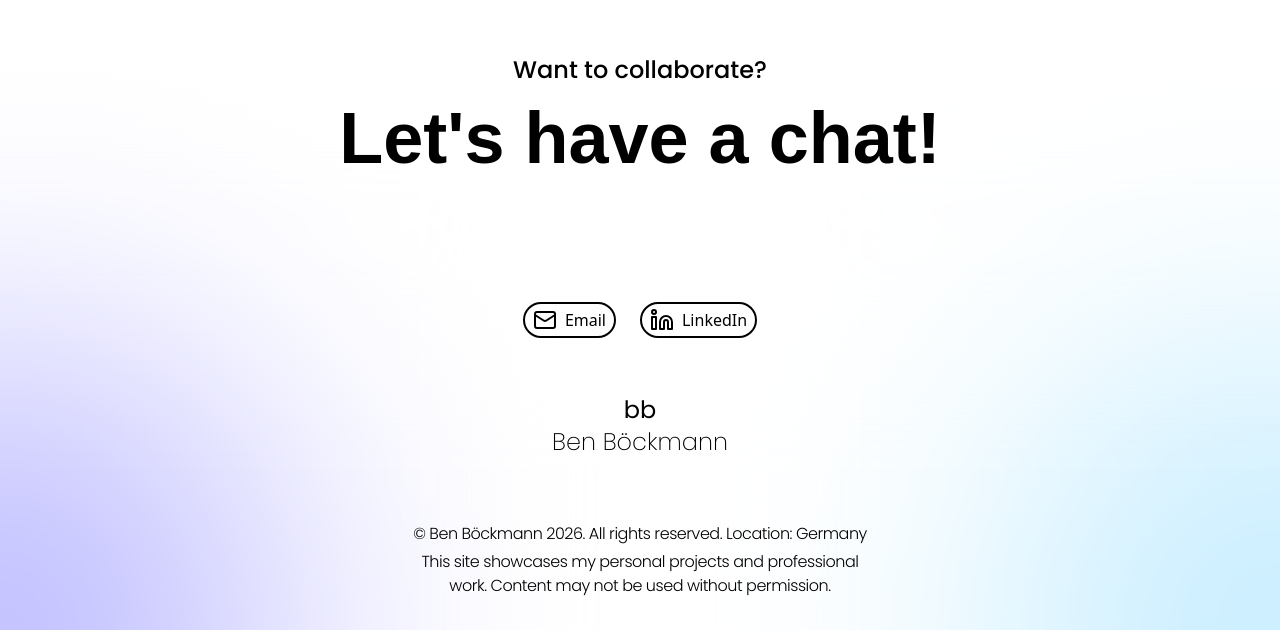
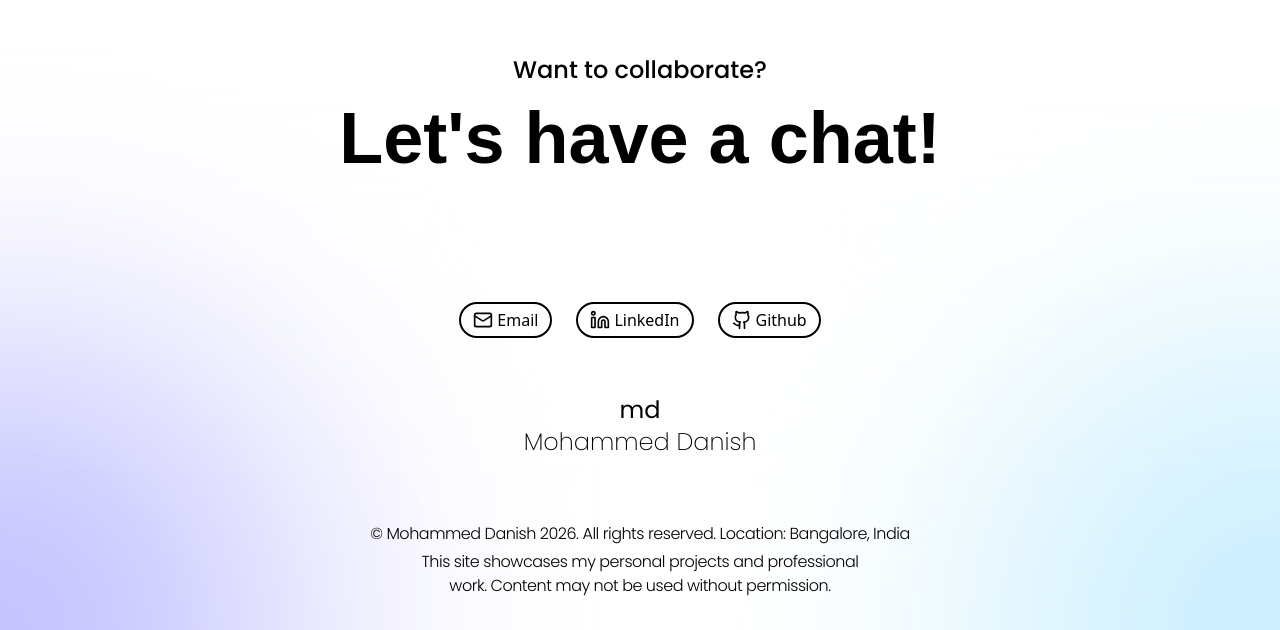
Before and after one commit to Danish027/danish, a Next.js app: page / in a window 1280 px wide. Shown: the part 3585-4215 px from the top of the page. Built offline with nearby package versions, Linux system fonts and the light colour scheme; a web font is replaced by a local one.

Commit message:
add linkedIn

```diff
--- a/src/app/components/contact/index.tsx
+++ b/src/app/components/contact/index.tsx
@@ -1,5 +1,10 @@
-import { MotionValue, motion, useAnimationControls, Variants } from "motion/react";
-import { Linkedin, Mail } from "lucide-react";
+import {
+  MotionValue,
+  motion,
+  useAnimationControls,
+  Variants,
+} from "motion/react";
+import { Github, Linkedin, Mail } from "lucide-react";
 import { useEffect, useState } from "react";
 import Magnetic from "../Magnetic";
 
@@ -19,7 +24,7 @@ const fadeInUpVariants: Variants = {
       ease: "easeOut",
       delay: custom * 0.2,
       type: "tween",
-      useNativeDriver: true
+      useNativeDriver: true,
     },
   }),
 };
@@ -73,21 +78,32 @@ const Contact: React.FC<ContactSectionProps> = ({
       >
         <Magnetic>
           <a
-            href="mailto:info@bencodes.de"
-            className="flex gap-x-2 rounded-full border-dark border-2 px-2 py-1"
+            href="mailto:mohammeddanish.dev@gmail.com"
+            target="_blank"
+            className="flex gap-x-1 rounded-full border-black border-2 px-3 py-1 items-center"
           >
-            <Mail />
+            <Mail className="size-5" />
             Email
           </a>
         </Magnetic>
         <Magnetic>
           <a
-            href="https://linkedin.com/in/ben-böckmann-296293265"
+            href="https://www.linkedin.com/in/danish027/"
             target="_blank"
-            className="flex gap-x-2 rounded-full border-dark border-2 px-2 py-1"
+            className="flex gap-x-1 rounded-full border-black border-2 px-3 py-1 items-center"
           >
-            <Linkedin />
+            <Linkedin className="size-5" />
             LinkedIn
+          </a>
+        </Magnetic>
+        <Magnetic>
+          <a
+            href="https://github.com/danish027"
+            target="_blank"
+            className="flex gap-x-1 rounded-full border-black border-2 px-3 py-1 items-center"
+          >
+            <Github className="size-5" />
+            Github
           </a>
         </Magnetic>
       </motion.div>
@@ -96,12 +112,12 @@ const Contact: React.FC<ContactSectionProps> = ({
         variants={fadeInUpVariants}
         className="flex flex-col items-center mt-[5vh]"
       >
-        <p className="poppins-regular text-2xl">bb</p>
-        <p className="poppins-extralight text-2xl">Ben Böckmann</p>
+        <p className="poppins-regular text-2xl">md</p>
+        <p className="poppins-extralight text-2xl">Mohammed Danish</p>
 
         <p className="poppins-light px-4 text-gray-3 tracking-[calc(-1rem*0.03)] mt-[8vh] select-none mb-1 text-center">
-          © Ben Böckmann {new Date().getFullYear()}. All rights reserved.
-          Location: Germany
+          © Mohammed Danish {new Date().getFullYear()}. All rights reserved.
+          Location: Bangalore, India
         </p>
         <p className="poppins-light px-4 text-gray-3 select-none tracking-[calc(-1rem*0.03)] mb-8 max-w-[500px] text-center">
           This site showcases my personal projects and professional work.
```
